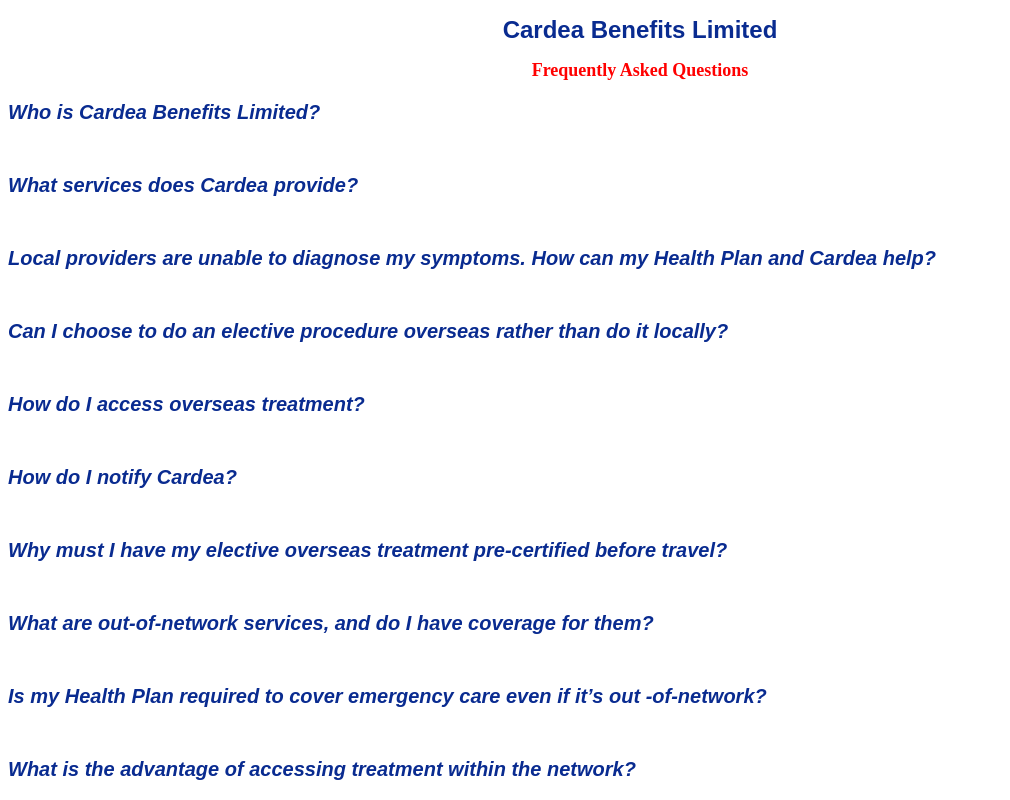
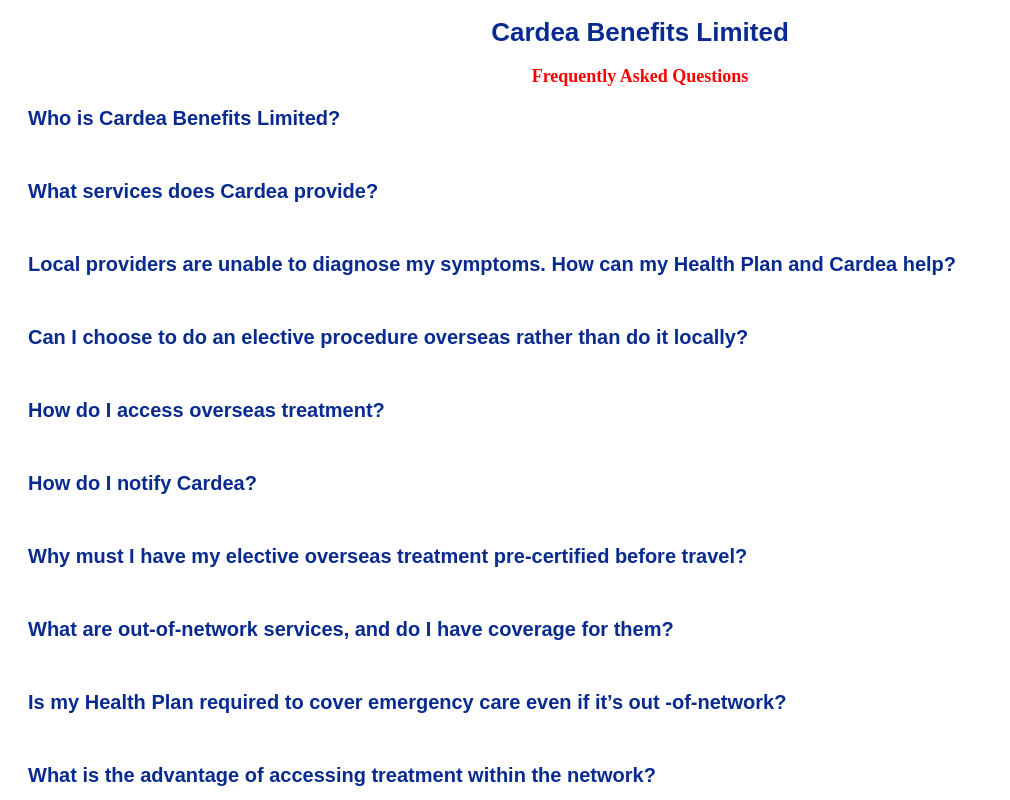
Before and after one commit to CardeaBenefitsLtd/Cardea, a plain HTML site: page index.html in a window 1280 px wide. Shown: the top 800 px of the page, without its empty margins (0-1010 px from the left). Drawn offline with Linux system fonts and the light colour scheme.

Commit message:
Add files via upload

```diff
--- a/index.html
+++ b/index.html
@@ -15,5 +15,11 @@
   <div class="faq-container" id="faq-container"></div>
 
   <script src="script.js"></script>
+<style>
+        /* Add padding to the container to move content away from the left */
+        .faq-container {
+            padding-left: 20px; /* You can adjust this value as needed */
+        }
+    </style>
 </body>
 </html>
--- a/styles.css
+++ b/styles.css
@@ -6,7 +6,7 @@
 /* Style the question text */
 .question {
   font-weight: bold;
-font-style: italic;
+
   cursor: pointer;
  font-size: 20px;
 font-family: 'Futura Medium', sans-serif;
@@ -27,7 +27,7 @@
 }
 
 .main-header {
-  font-size: 24px;
+  font-size: 26px;
   font-weight: bold;
 font-family: 'Futura Medium', sans-serif;
 color: rgb(9, 43, 144);
```
